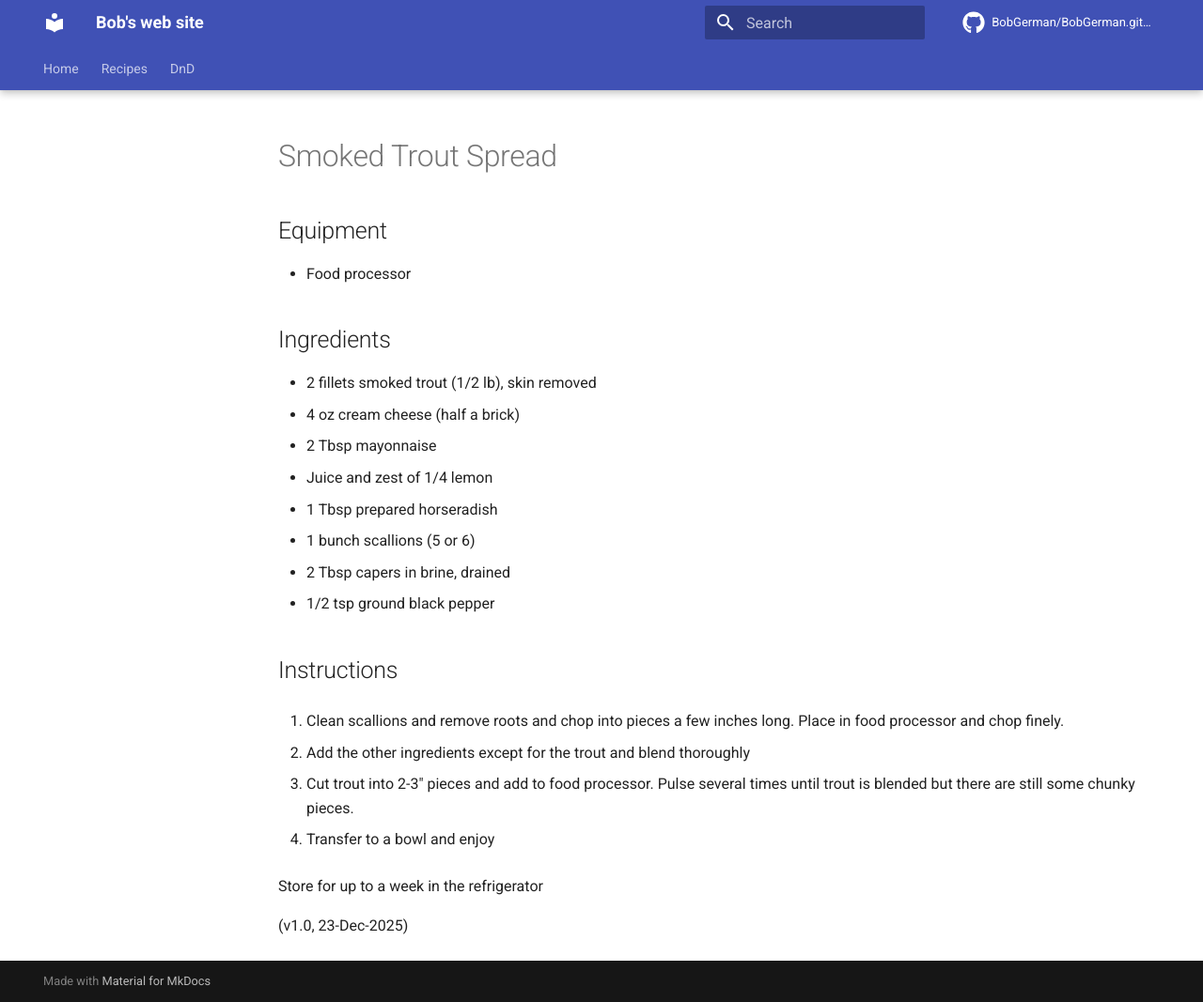
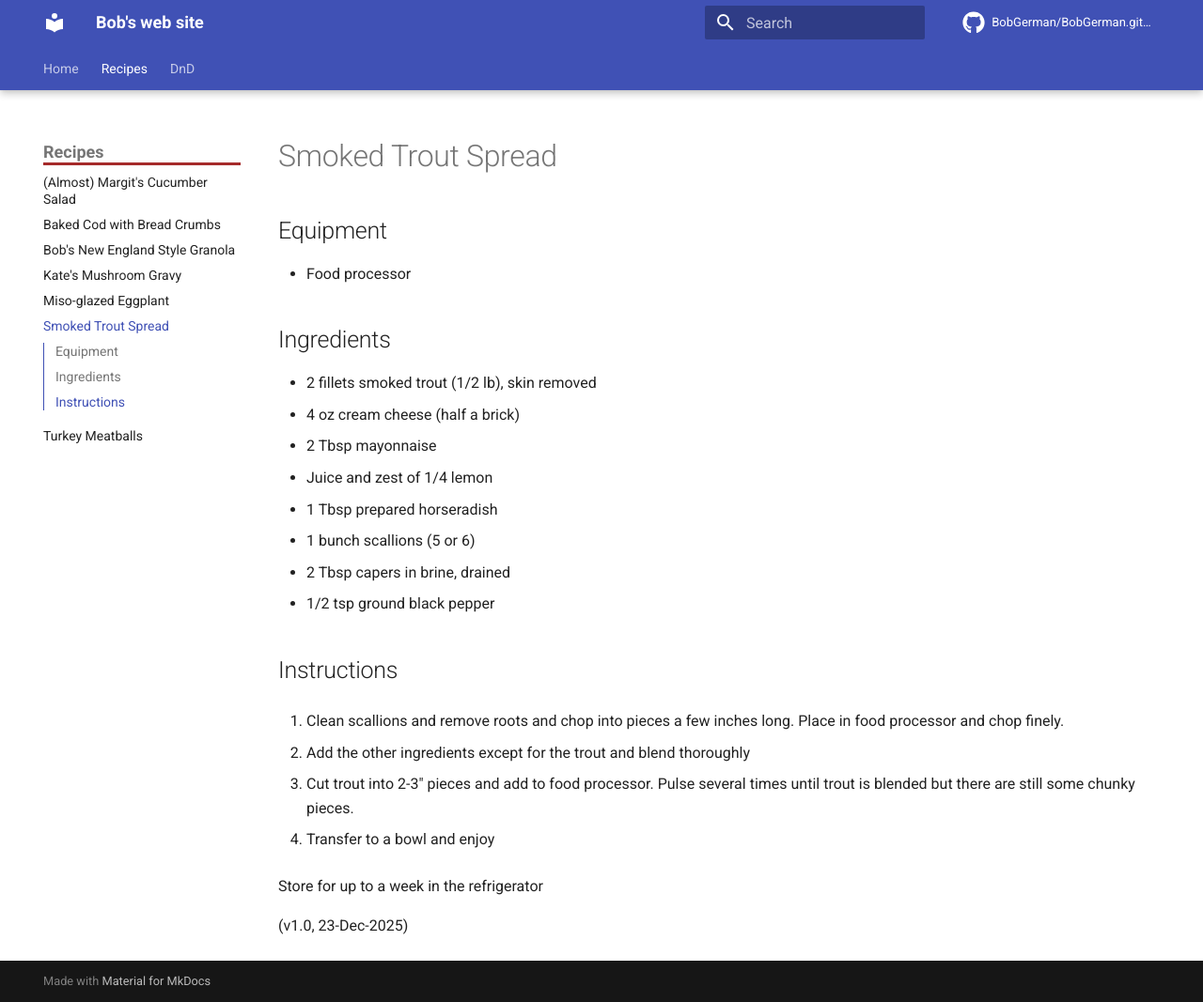
Before and after one commit to BobGerman/BobGerman.github.io, an MkDocs documentation site: the page built from docs/recipes/smoked-trout-spread.md, in a window 1280 px wide and 1067 px high. Shown: the whole window at 94% size. Built offline with MkDocs 1.6.1 and Material for MkDocs 9.7.7, drawn with Linux system fonts in a browser that asks for light colours; comment, search, counter and statistics services are not loaded.

Commit message:
Add recipe to nav

```diff
--- a/mkdocs.yml
+++ b/mkdocs.yml
@@ -13,6 +13,7 @@ nav:
   - Bob's New England Style Granola: 'recipes/granola.md'
   - Kate's Mushroom Gravy: 'recipes/mushroom-gravy.md'
   - Miso-glazed Eggplant: 'recipes/miso-glazed-eggplant.md'
+  - Smoked Trout Spread: 'recipes/smoked-trout-spread.md'
   - Turkey Meatballs: 'recipes/turkey-meatballs.md'
 - DnD:
   - Guild of the Golden Dragon: 'dnd/guild-info.md'
```
